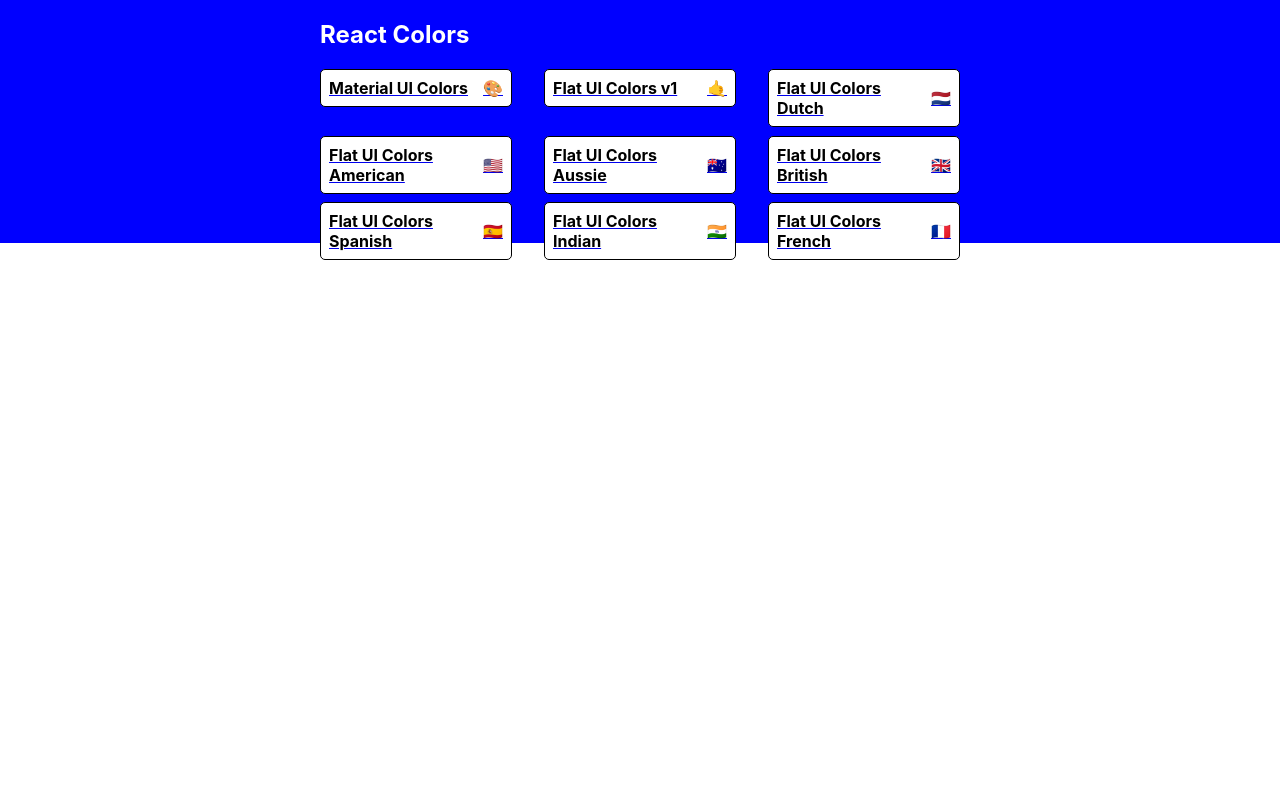
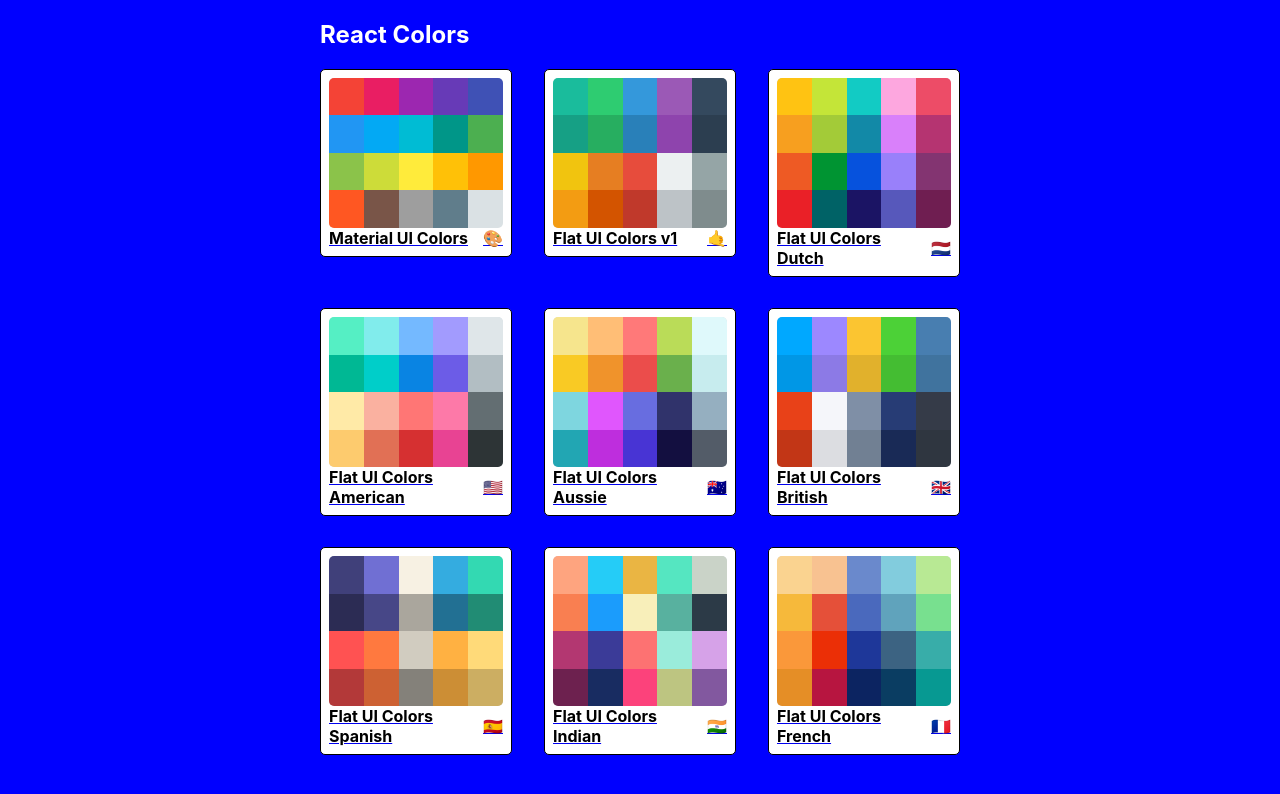
Before and after one commit to tariq-s/color-project, a React (Create React App) app in the folder colors-app/: page / in a window 1280 px wide. Shown: the top 794 px of the page. Built offline with nearby package versions, Linux system fonts and the light colour scheme.

Commit message:
finish styling mini palette

```diff
--- a/colors-app/src/MiniPalette.js
+++ b/colors-app/src/MiniPalette.js
@@ -14,7 +14,11 @@
     },
   },
   colors: {
-    backgroundColor: "grey",
+    backgroundColor: "#dae1e4",
+    height: "150px",
+    width: "100%",
+    borderRadius: "5px",
+    overflow: "hidden",
   },
   title: {
     display: "flex",
@@ -28,13 +32,28 @@
   emoji: {
     marginLeft: "0.5rem",
   },
+  miniColor: {
+    height: "25%",
+    width: "20%",
+    display: "inline-block",
+    margin: "0 auto",
+    position: "relative",
+    marginBottom: "-4px",
+  },
 };
 
 function MiniPalette(props) {
   const { classes, paletteName, emoji, colors } = props;
+  const miniColorBoxes = colors.map((color) => (
+    <div
+      key={color.name}
+      className={classes.miniColor}
+      style={{ backgroundColor: color.color }}
+    ></div>
+  ));
   return (
     <div className={classes.root}>
-      <div className={classes.colors}></div>
+      <div className={classes.colors}>{miniColorBoxes}</div>
       <h5 className={classes.title}>
         {paletteName} <span className={classes.emoji}>{emoji}</span>
       </h5>
--- a/colors-app/src/PaletteList.js
+++ b/colors-app/src/PaletteList.js
@@ -6,7 +6,7 @@
 const styles = {
   root: {
     backgroundColor: "blue",
-    height: "100%",
+    height: "100vh",
     display: "flex",
     alignItems: "flex-start",
     justifyContent: "center",
```
